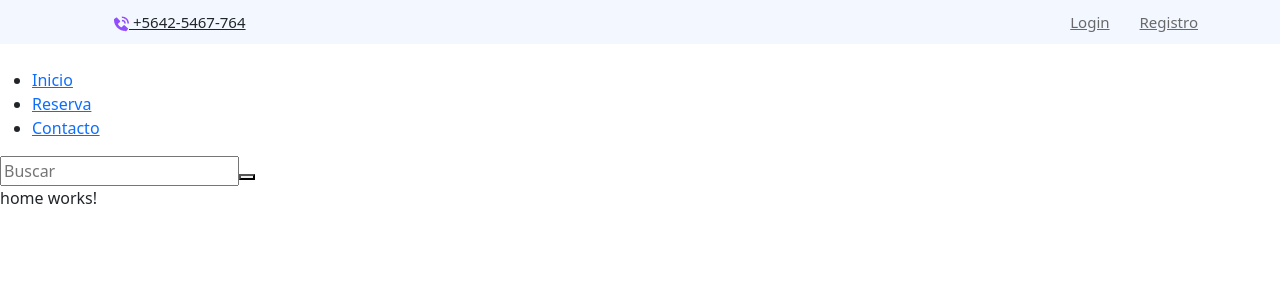
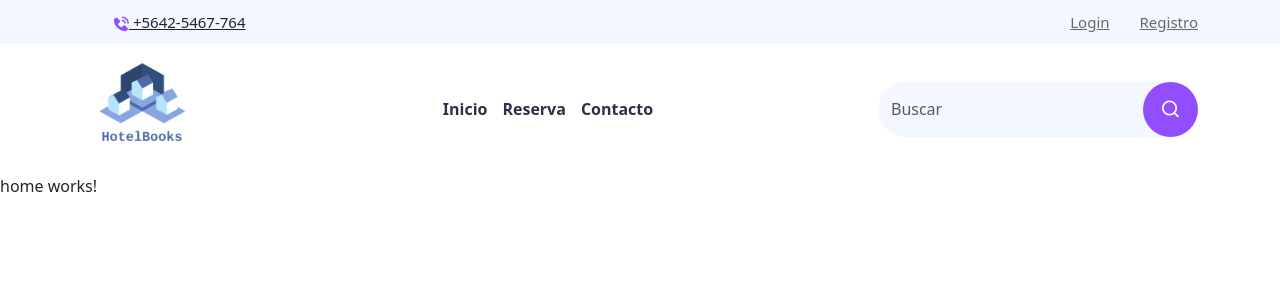
Before and after one commit to jjortiz016/hotel-booking-frontend, an Angular app: page / in a window 1280 px wide. Shown: the top 300 px of the page. Built offline with nearby package versions, Linux system fonts and the light colour scheme.

Commit message:
Se maquito el html y los scss para el navbar, se coloco la imagen del icono, se instalo la dependenci remixicon para icono del search, se modifico angular.json para el archivo de estilo del icono.

```diff
--- a/angular.json
+++ b/angular.json
@@ -33,6 +33,7 @@
             ],
             "styles": [
               "node_modules/bootstrap/dist/css/bootstrap.min.css",
+              "node_modules/remixicon/fonts/remixicon.css",
               "src/styles.scss"
             ],
             "scripts": []
--- a/package.json
+++ b/package.json
@@ -18,6 +18,7 @@
     "@angular/platform-browser-dynamic": "^19.2.0",
     "@angular/router": "^19.2.0",
     "bootstrap": "^5.3.6",
+    "remixicon": "^4.6.0",
     "rxjs": "~7.8.0",
     "tslib": "^2.3.0",
     "zone.js": "~0.15.0"
--- a/src/app/components/common/navbar/navbar.component.html
+++ b/src/app/components/common/navbar/navbar.component.html
@@ -1,40 +1,44 @@
-<div>
-  <div>
-    <nav>
-        <!-- logo -->
-         <a href="">
-          <img src="" alt="">
+<div class="navbar-area">
+
+  <div class="container">
+
+    <nav class="navbar navbar-expand-lg navbar-light bg-light">
+        <!--logo-->
+         <a class="navbar-brand" href="">
+          <img src="images/logo.png" alt="logo" width="120" height="120">
          </a>
-         <!-- menu -->
-          <div>
-            <ul>
-              <li>
-                <a href="">
+         <!--menu-->
+          <div class="collapse navbar-collapse">
+            <ul class="navbar-nav">
+              <li class="nav-item">
+                <a class="nav-link" href="">
                   Inicio
                 </a>
               </li>
-              <li>
-                <a href="">
+              <li class="nav-item">
+                <a class="nav-link" href="">
                   Reserva
                 </a>
               </li>
-              <li>
-                <a href="">
+              <li class="nav-item">
+                <a class="nav-link" href="">
                   Contacto
                 </a>
               </li>
             </ul>
-            <!-- contact form  -->
-             <div>
-                <form action="">
-                   <input type="text" name="Buscar" placeholder="Buscar">
-                   <button>
-                      <i></i>
+            <!-- search form-->
+             <div class="others-option">
+                <form class="search-box" action="">
+                   <input type="text" name="Buscar" placeholder="Buscar" class="form-control">
+                   <button type="submit" class="search-btn">
+                      <i class="ri-search-line"></i>
                    </button>
+                </form>
 
-                </form>
              </div>
           </div>
+
     </nav>
+
   </div>
 </div>
--- a/src/app/components/common/navbar/navbar.component.scss
+++ b/src/app/components/common/navbar/navbar.component.scss
@@ -0,0 +1,119 @@
+.navbar-area {
+  background-color: var(--whiteColor);
+  position: relative !important;
+  z-index: 2;
+  padding: {
+    top: 5px;
+    bottom: 5px;
+  };
+  .bg-light{
+     background-color: transparent !important;
+  }
+  .container-fluid{
+    max-width: 100%;
+    padding: {
+      right: 30px;
+      left: 30px;
+    };
+  }
+  .navbar{
+     padding: 0;
+     position: inherit;
+
+     .navbar-brand{
+      font-size: inherit;
+      line-height: 1;
+      padding: 0;
+     }
+     ul {
+      padding-right: 0;
+      margin-bottom: 0;
+      list-style-type: none;
+     }
+     .navbar-nav{
+        margin: {
+          right: auto;
+          left: auto;
+        };
+        .nav-item{
+          position: relative;
+          margin: {
+            right: 15px;
+            left: 15px;
+          };
+          .nav-link{
+            position: relative;
+            color: var(--blackColor);
+            transition: var(--transition);
+            font: {
+              weight: 600;
+              size: var(--fontSize);
+            };
+            padding: {
+              right: 0;
+              left: 0;
+              top: 30px;
+              bottom: 30px;
+            };
+            &:hover, &.active {
+              color: var(--primaryColor);
+            }
+          }
+          &:last-child{
+            margin-left: 0;
+          }
+          &:first-child{
+            margin-right: 0;
+          }
+          &:hover, &.active{
+             .nav-link{
+              color: var(--primaryColor);
+             }
+          }
+        }
+     }
+   .others-option{
+      form{
+        position: relative;
+
+        .form-control{
+          background-color: #f3f7ff;
+          border-color: #f3f7ff;
+          border-radius: 50px;
+          width: 320px;
+          height: 55px;
+
+          &:focus {
+            border-color: var(--primaryColor);
+          }
+        }
+        .search-btn{
+          top: 0;
+          right: 0;
+          width: 55px;
+          height: 55px;
+          border: none;
+          font-size: 20px;
+          border-radius: 50%;
+          position: absolute;
+          text-align: center;
+          color: var(--whiteColor);
+          transition: var(--transition);
+          background-color: var(--primaryColor);
+
+          i {
+            right: 0;
+            left: 0;
+            top: 50%;
+            position: absolute;
+            transform: translateY(-50%);
+          }
+          &:hover {
+            background-color: var(--secondaryColor);
+          }
+
+        }
+      }
+     }
+  }
+}
--- a/src/styles.scss
+++ b/src/styles.scss
@@ -1,7 +1,11 @@
 :root {
   --primaryColor: #924dff;
   --paragraphColor: #696969;
-
+  --whiteColor: #ffffff;
+  --blackColor: #2f3045;
+  --secondaryColor: #ff5b4f;
+  --transition: .5s;
+  --fontSize: 16px;
 }
 
 
```
Also changed, not shown: public/images/logo.png (added), 1 other file (tests, documents, lock files or other folders).
